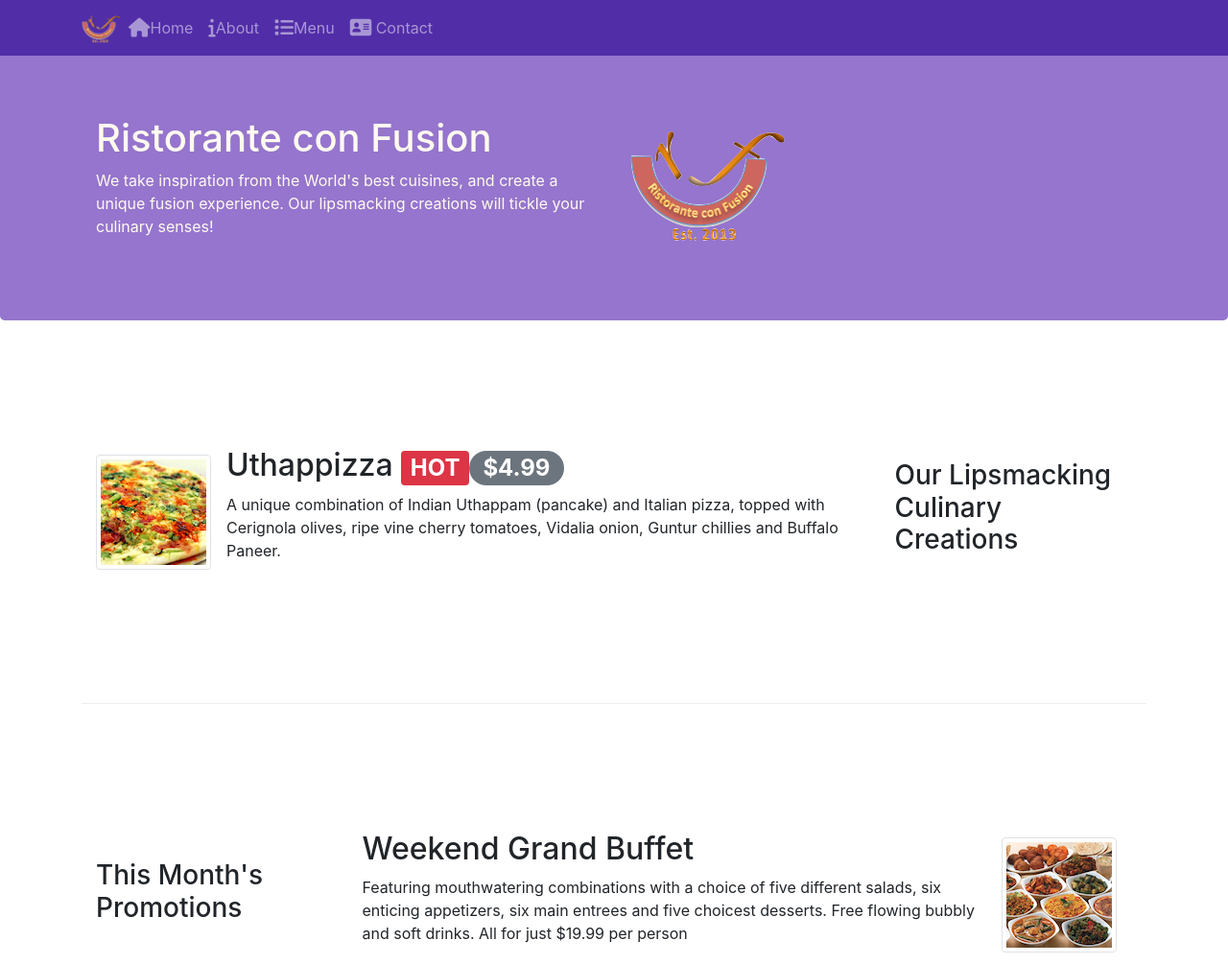
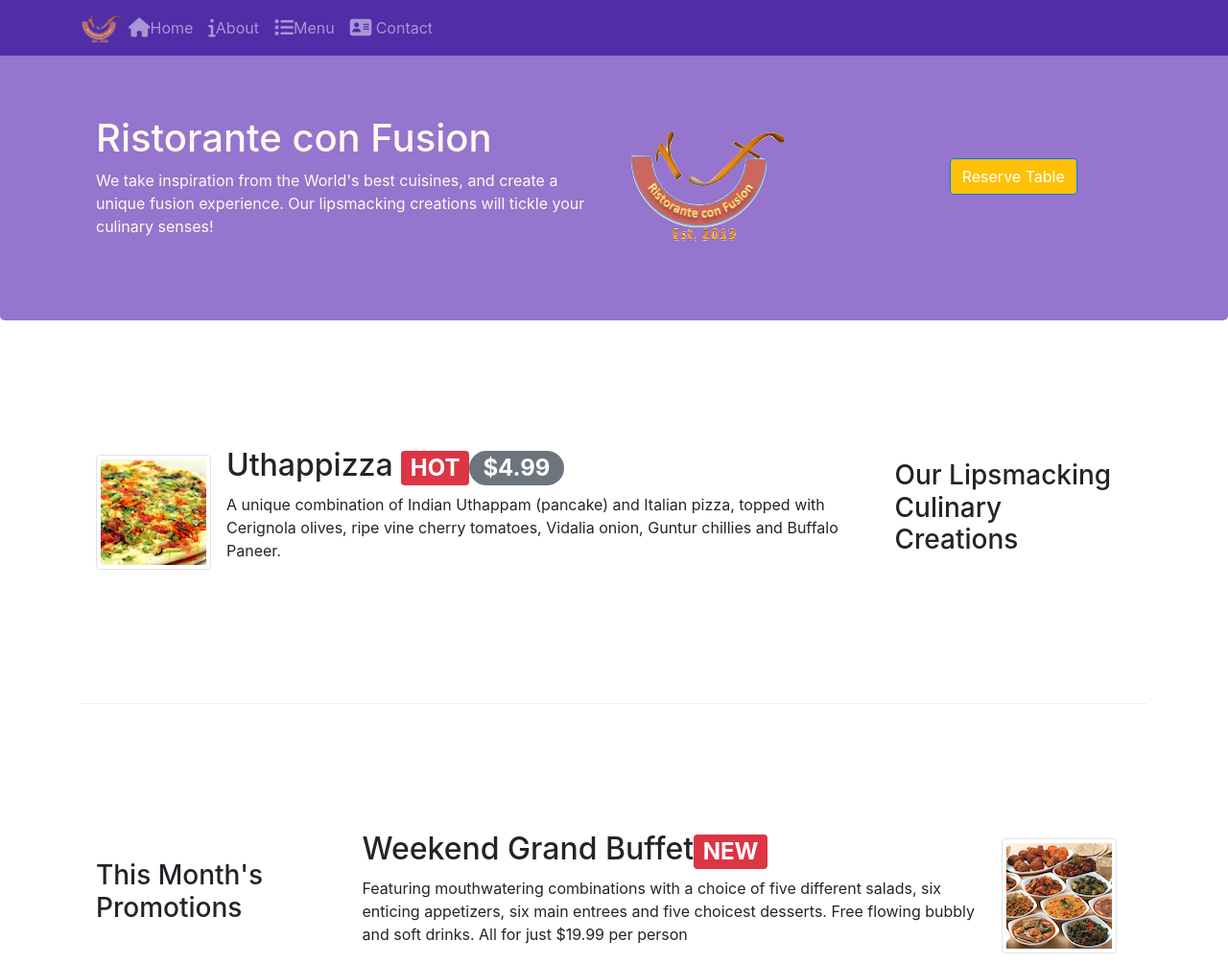
Before and after one commit to liorgab/020-confusion, a plain HTML site: page index.html in a window 1280 px wide. Shown: the top 1005 px of the page at 96% size. Drawn offline with nearby package versions, Linux system fonts and the light colour scheme.

Commit message:
as2 add reserve button

```diff
--- a/index.html
+++ b/index.html
@@ -40,8 +40,17 @@
                     <h1>Ristorante con Fusion</h1>
                     <p class="d-none d-sm-block">We take inspiration from the World's best cuisines, and create a unique fusion experience. Our lipsmacking creations will tickle your culinary senses!</p>
                 </div>
-                <div class="col-12 col-sm align-self-center">
+                <div class="col-12 col-sm-3 align-self-center">
                     <img src="./img/logo.png" class="img-fluid">
+                </div>
+                <div class="col-12 col-sm-3 align-self-center">
+                    <div class=" form-group row">
+                            <div class="col-12 text-center" >
+                               <a href="#reserve"><button type="submit" class="btn  bg-warning btn-primary">
+                                        Reserve Table
+                                </button> </a>
+                            </div>
+                    </div>
                 </div>
             </div>
         </div>
@@ -72,7 +81,7 @@
             <div class="col col-sm col-md">
                 <div class="media">
                     <div class="media-body">
-                        <h2 class="mt-0">Weekend Grand Buffet</h2>
+                        <h2 class="mt-0">Weekend Grand Buffet<span class="badge badge-danger">NEW</span></h2>
                         <p class="d-none d-sm-block">Featuring mouthwatering combinations with a choice of five different salads, six enticing appetizers, six main entrees and five choicest desserts. Free flowing bubbly and soft drinks. All for just $19.99 per person </p>
                     </div>
                     <img class="d-flex mr-3 img-thumbnail align-self-center"
@@ -98,7 +107,7 @@
             </div>
         </div>
     </div>
-    <div class ="row row-content justify-content-center">
+    <div id="reserve" class ="row row-content justify-content-center">
         <div class="col-12 col-sm-8">
             <div class="card">
                 <h3 class="card-header bg-warning text-white">Reserve A table</h3>
```
